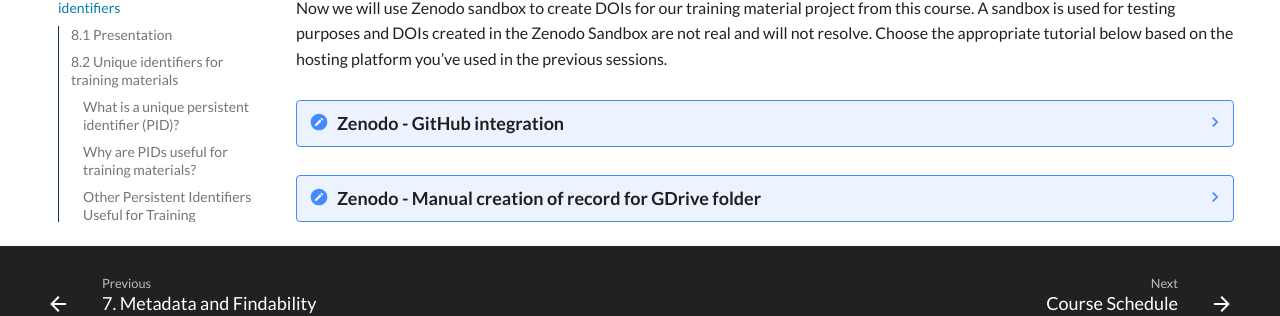
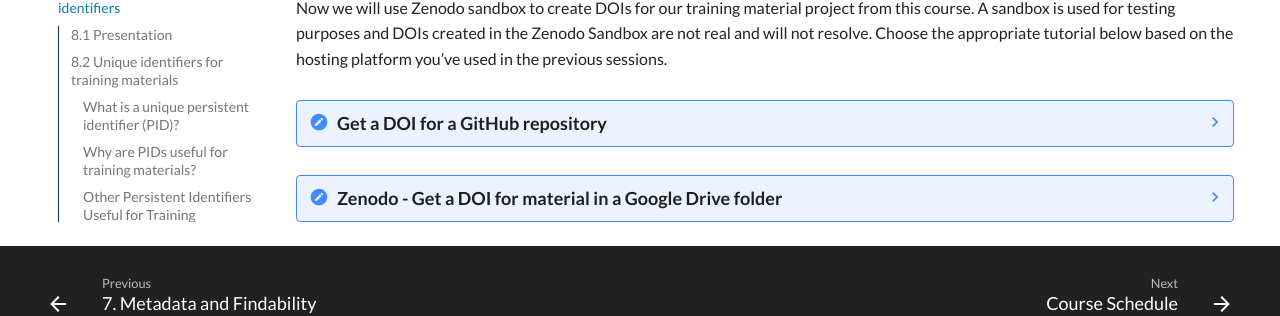
Before and after one commit to elixir-europe-training/ELIXIR-TrP-FAIR-Material-By-Design, an MkDocs documentation site: the page built from docs/chapters/chapter_08.md, in a window 1280 px wide and 900 px high, scrolled down 4566 px. Shown: the part 496-812 px from the top of the window. Built offline with MkDocs 1.6.1 and Material for MkDocs 9.7.7, drawn with Linux system fonts in a browser that asks for light colours; comment, search, counter and statistics services are not loaded; the version menu is left out.

Commit message:
final typos for 8.4

```diff
--- a/docs/chapters/chapter_08.md
+++ b/docs/chapters/chapter_08.md
@@ -228,13 +228,13 @@
 
 
 
-??? note "Zenodo - GitHub integration"
+??? note "Get a DOI for a GitHub repository"
 
     This tutorial will guide you through creating a Zenodo record for your GitHub repository that supports automatic versioning. Each time you create a new release of your repository, Zenodo will generate a new DOI that is linked to the original one. Before we get started, make sure you have the following accounts set up:
 
     ??? success "Get an ORCID"
 
-        Register for an ORCID iD at the [registering](https://orcid.org/register) at the [ORCID website](https://info.orcid.org/researchers/)
+        Register for an ORCID iD at the [ORCID website](https://info.orcid.org/researchers/)
 
 
     ??? success "Get a GitHub account"
@@ -317,13 +317,13 @@
         1. Add a citation.cff file to your repository
         2. Add a .zenodo.json file to your repository. For an example see [https://cdnis-brain.readthedocs.io/zenodo/](https://cdnis-brain.readthedocs.io/zenodo/)
 
-??? note "Zenodo - Manual creation of record for GDrive folder"
+??? note "Zenodo - Get a DOI for material in a Google Drive folder"
 
     This tutorial will guide you through creating a Zenodo record for your training materials hosted on Google Drive. Please ensure you have an ORCID before starting.
 
     ??? success "Get an ORCID"
 
-        Register for an ORCID iD at the [registering](https://orcid.org/register) at the [ORCID website](https://info.orcid.org/researchers/)
+        Register for an ORCID iD at the [ORCID website](https://info.orcid.org/researchers/)
 
 
     #### Step 1 - Reserve a DOI on Zenodo
```
Also changed, not shown: other parts of docs/chapters/chapter_08.md (+1 -1 lines).
